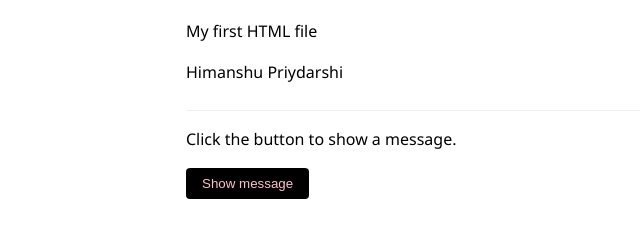
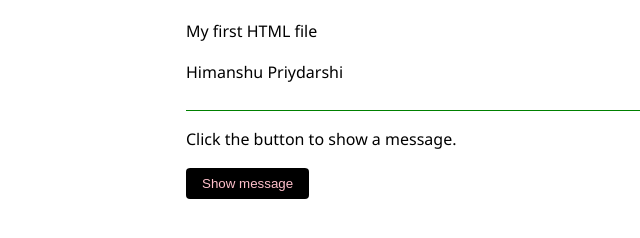
Before and after one commit to Himanshupri206/localrepos, a plain HTML site: page localrepos/index.html in a window 1280 px wide. Shown: the part 86-324 px from the top of the page, without its empty margins (4-644 px from the left). Drawn offline with Linux system fonts and the light colour scheme.

Commit message:
header change

```diff
--- a/localrepos/index.html
+++ b/localrepos/index.html
@@ -6,7 +6,7 @@
     <title>My First HTML Page</title>
     <style>
         body { font-family: Segoe UI, Roboto, Arial, sans-serif; max-width: 900px; margin: 2rem auto; padding: 0 1rem; line-height: 1.6; }
-        header { border-bottom: 1px solid #eee; margin-bottom: 1rem; padding-bottom: 0.5rem; }
+        header { border-bottom: 1px solid green; margin-bottom: 1rem; padding-bottom: 0.5rem; }
         button { background:black; color:pink; border: none; padding: .5rem 1rem; border-radius: 4px; cursor: pointer; }
     </style>
 </head>
```
